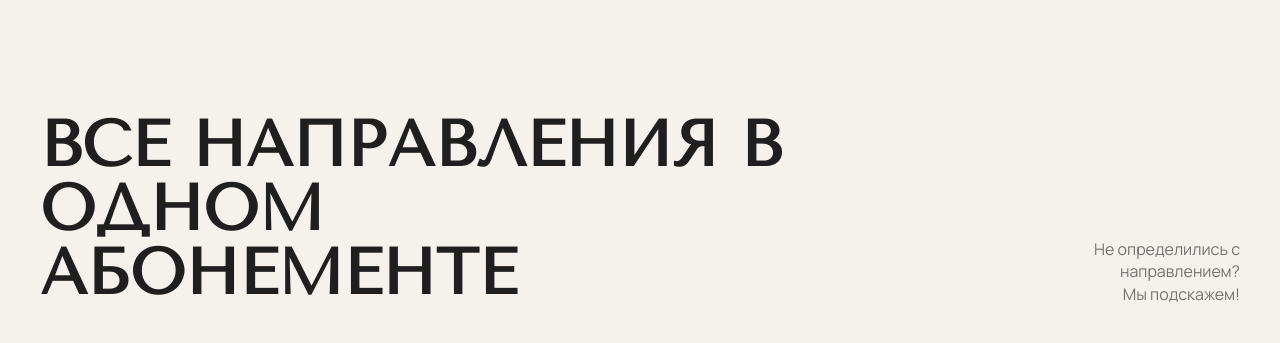
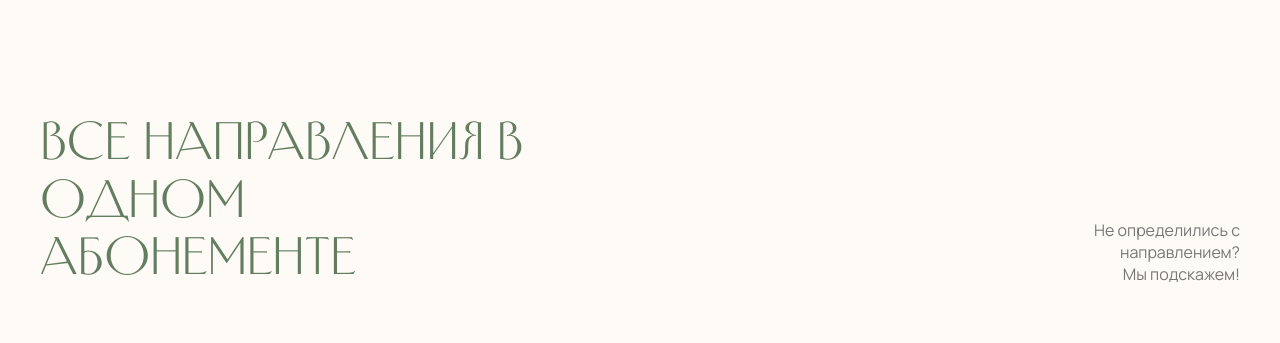
Before and after one commit to ellxbuelo-dev/fronthuyarim, a plain HTML site: page index.html in a window 1280 px wide. Shown: the part 907-1250 px from the top of the page. Drawn offline with nearby package versions, Linux system fonts and the light colour scheme.

```diff
--- a/styles/background.css
+++ b/styles/background.css
@@ -2,7 +2,7 @@
   --font-main: 'Manrope', sans-serif;
   --font-accent: 'Tenor Sans', sans-serif;
 
-  --color-bg: #F5F2ED;
+  --color-bg: #FEFBF7;
   --color-dark: #1F1F1F;
   --color-white: #FFFFFF;
   --color-accent: #B5C1B4;
--- a/styles/directions.css
+++ b/styles/directions.css
@@ -1,3 +1,11 @@
+:root {
+  --color-bg: #FEFBF7;
+  --color-dark: #1F1F1F;
+  --color-green: #789776;
+  --color-white: #FFFFFF;
+}
+
+
 .directions {
   padding: 120px 0;
   background-color: var(--color-bg);
@@ -12,11 +20,14 @@
 }
 
 .directions_title {
-  font-family: var(--font-accent);
-  font-size: 64px;
-  line-height: 1;
-  text-transform: uppercase;
-  color: var(--color-dark);
+  font-family: 'New Yorker', serif;
+  font-size: 48px;
+  line-height: 120%;
+  letter-spacing: 0.7%;
+  width: 650px;
+  font-weight: 400;
+  color: #637D61;
+  margin: 0;
 }
 
 .directions_hint {
```
